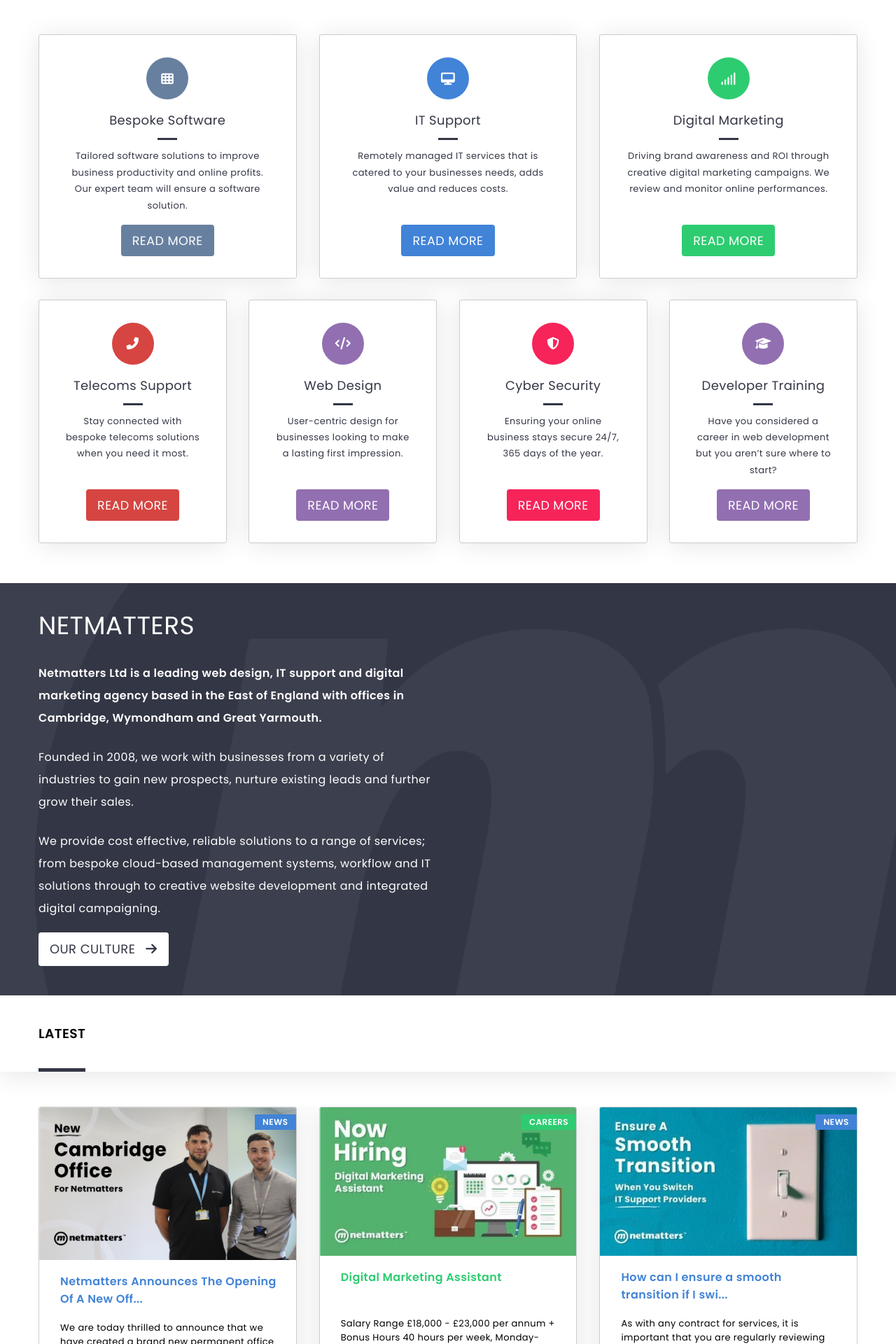
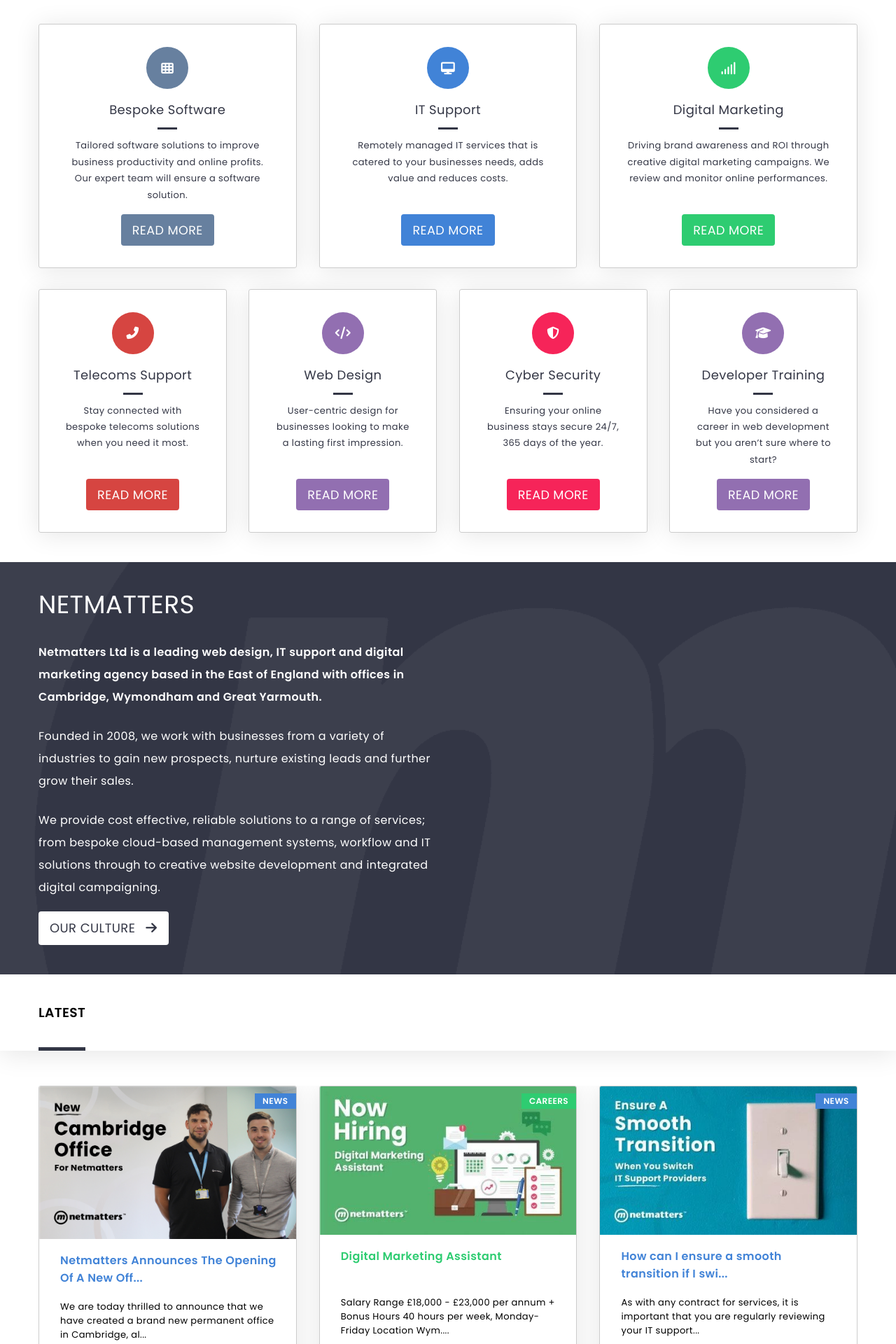
Before and after one commit to scotthellings1/html-css-reflection, a PHP site: page / in a window 1280 px wide. Shown: the part 802-2722 px from the top of the page at 70% size. Run offline with PHP 8.4, Linux system fonts and the light colour scheme; some libraries are stand-ins or nearby versions.

Commit message:
feedback changes

```diff
--- a/css/styles.css
+++ b/css/styles.css
@@ -805,7 +810,6 @@ nav .sub-menu.security::before, nav .sub-menu.security::after {
   justify-content: space-between;
   margin-top: 1.25rem;
   margin-bottom: 1.7rem;
-  padding: 15px;
 }
 
 .card-content {
--- a/index.html
+++ b/index.html
@@ -504,18 +504,18 @@
           </div>
           <div class="label">
             <label for="marketing">
-              <div class="check-holder">
-                <div class="checkbox">
+              <span class="check-holder">
+                <span class="checkbox">
                   <input class="cb" id="marketing" name="marketing" type="checkbox">
-                  <div class="check"></div>
-                </div>
-                <div class="text">
+                  <span class="check"></span>
+                </span>
+                <span class="text">
                   <p>Please tick this box if you wish to receive marketing information from us. Please see our
                     <a href="#">Privacy Policy</a>
                     for more information on how we use your data.
                   </p>
-                </div>
-              </div>
+                </span>
+              </span>
             </label>
           </div>
           <div class="subscribe">
--- a/scss/partials/_base.scss
+++ b/scss/partials/_base.scss
@@ -26,13 +26,13 @@ a {
 }
 .hidden-xs {
   display: block;
-  @media screen and (max-width: 768px){
+  @media screen and (max-width: 767px){
     display: none;
   }
 }
 .hidden-sm {
   display: block;
-  @media screen and (min-width: 768px){
+  @media screen and (min-width: 767px){
     display: none;
   }
 }
--- a/scss/partials/_cards.scss
+++ b/scss/partials/_cards.scss
@@ -7,7 +7,7 @@
   justify-content: space-between;
   margin-top: 1.25rem;
   margin-bottom: 1.7rem;
-  padding: 15px;
+  //padding: 15px;
 }
 
 .card-content{
--- a/scss/partials/_footer.scss
+++ b/scss/partials/_footer.scss
@@ -89,6 +89,9 @@ footer {
     a {
       color: $white;
       margin-right: 3px;
+      &:hover {
+        text-decoration: underline;
+      }
     }
   }
   .socials {
--- a/scss/partials/_latest.scss
+++ b/scss/partials/_latest.scss
@@ -75,15 +75,9 @@ article {
   img {
     width: 100%;
     height: auto;
-    transition: all 250ms ease-in-out;
-    opacity: 1;
 
-    @include mq(md) {
-      &:hover {
-        transform: scale(1.1);
-        opacity: 0.75;
-      }
-    }
+
+
     a{
       display: block;
     }
@@ -139,3 +133,13 @@ article {
 .meta > .logo {
   margin-top: 10px;
 }
+@include mq(md) {
+  .img {
+    transition: all 250ms ease-in-out;
+    opacity: 1;
+  }
+  .img:hover  {
+    transform: scale(1.1);
+    opacity: 0.75;
+  }
+}
--- a/scss/partials/_main.scss
+++ b/scss/partials/_main.scss
@@ -14,7 +14,7 @@ body {
     width: 750px;
   }
   @include mq(md) {
-    width: 970px;
+    width: 950px;
   }
   @include mq(lg) {
     width: 1200px;
@@ -32,15 +32,15 @@ header {
     margin-right: 1.5rem;
   }
   @include mq(sm) {
-    min-height: 6.875rem;
+    min-height: 6.375rem;
     .header-container {
-      width: 750px;
-      margin: 15px auto;
+      width: 725px;
+      margin: auto;
     }
   }
   @include mq(md) {
     .header-container {
-      width: 970px;
+      width: 950px;
       min-height: 5.775rem;
       margin: 9px auto;
     }
--- a/scss/partials/_mixins.scss
+++ b/scss/partials/_mixins.scss
@@ -15,9 +15,9 @@
 }
 // map of breakpoint values
 $breakpoints: (
-        sm: 767px,
-        md: 991px,
-        lg: 1259px
+        sm: 768px,
+        md: 992px,
+        lg: 1260px
 );
 
 @mixin mq($breakpoint) {
--- a/scss/partials/_nav.scss
+++ b/scss/partials/_nav.scss
@@ -4,7 +4,10 @@ nav {
   background: $grey-700;
   margin-left: -15px;
   margin-right: -15px;
-
+ .container {
+   padding-left: 0;
+   padding-right: 0;
+ }
   .sub-menu {
     display: none;
   }
@@ -17,7 +20,7 @@ nav {
     justify-content: center;
     border-left: 1px solid hsla(0, 0%, 100%, .1);
     border-right: 1px solid rgba(0, 0, 0, .25);
-
+    padding-left: 0.2px;
 
     & > li {
       flex: 1;
```
Also changed, not shown: other parts of css/styles.css (+73 -62 lines), 1 other file.
